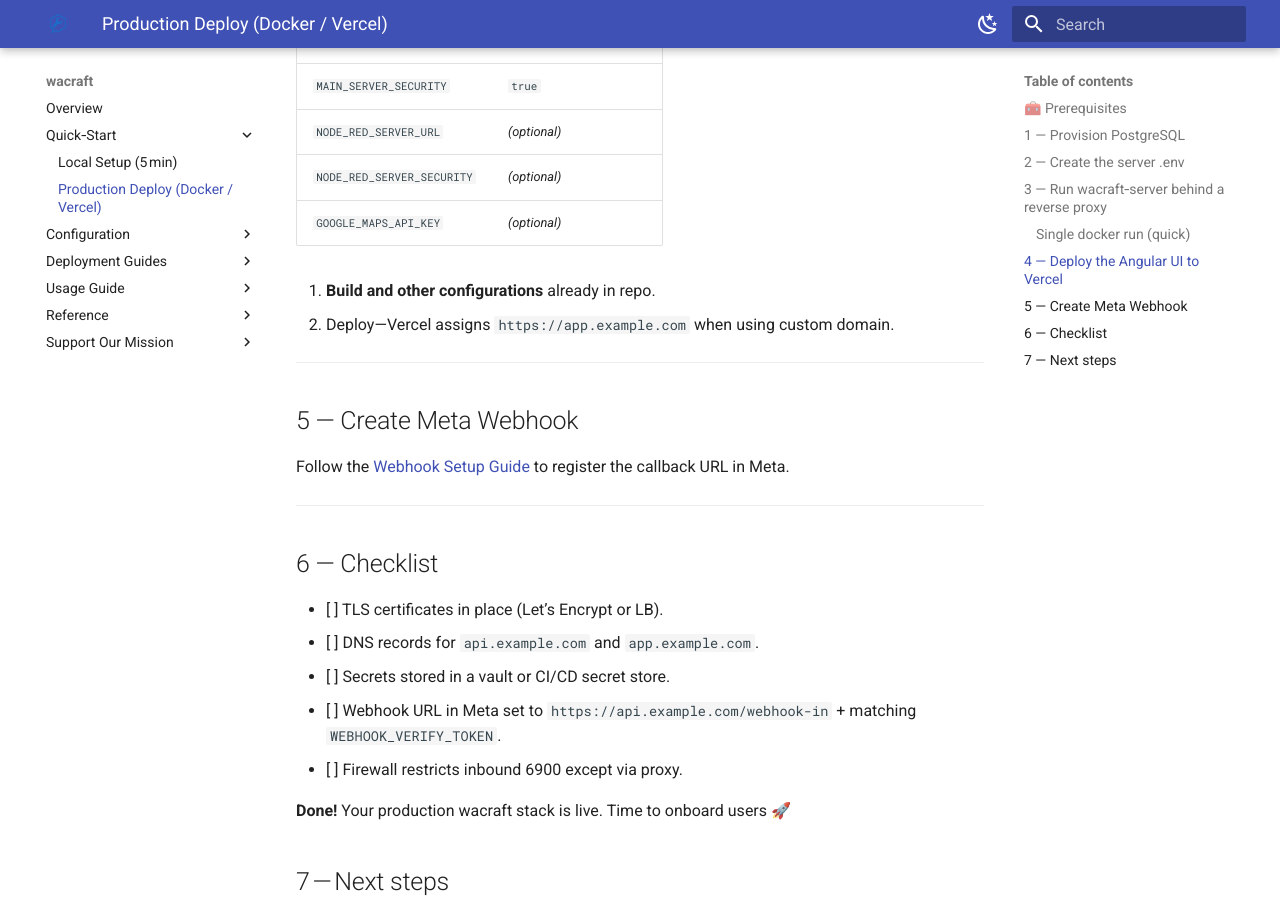
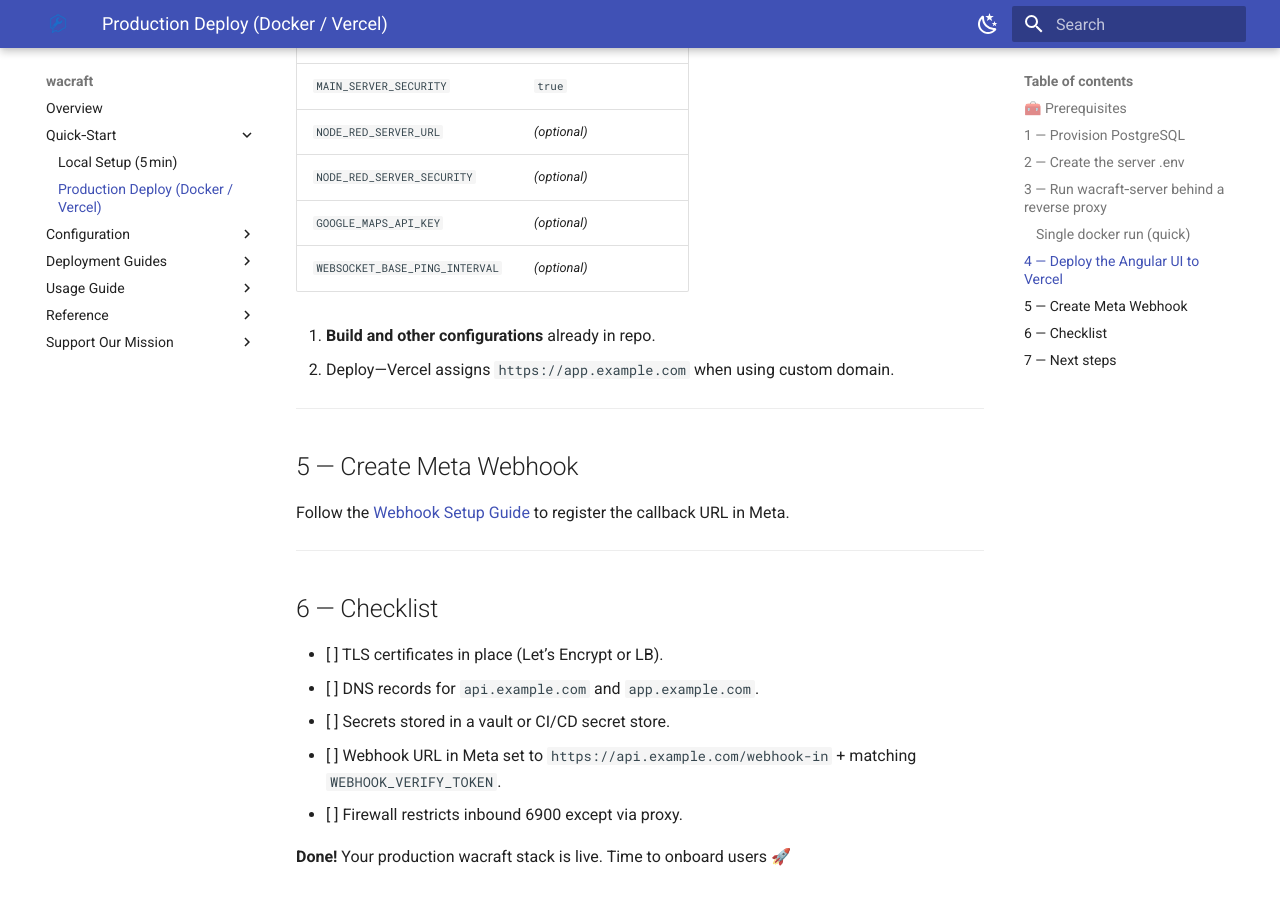
Before and after one commit to Astervia/wacraft, an MkDocs documentation site: the page built from docs/quickstart/production.md, in a window 1280 px wide and 900 px high, scrolled down 2640 px. Built offline with MkDocs 1.6.1 and Material for MkDocs 9.7.7, drawn with Linux system fonts in a browser that asks for light colours.

Commit message:
feature: new environment variables for client

```diff
--- a/docs/quickstart/production.md
+++ b/docs/quickstart/production.md
@@ -104,14 +104,15 @@
 1. **Fork** or **import** [https://github.com/Astervia/wacraft-client](https://github.com/Astervia/wacraft-client) in Vercel.
 2. In **Project Settings → Environment Variables** add:
 
-| Key                        | Value                        |
-| -------------------------- | ---------------------------- |
-| `IS_LITE`                  | `true` *(supporters: false)* |
-| `MAIN_SERVER_URL`          | `api.example.com`            |
-| `MAIN_SERVER_SECURITY`     | `true`                       |
-| `NODE_RED_SERVER_URL`      | _(optional)_                 |
-| `NODE_RED_SERVER_SECURITY` | _(optional)_                 |
-| `GOOGLE_MAPS_API_KEY`      | _(optional)_                 |
+| Key                            | Value                        |
+| ------------------------------ | ---------------------------- |
+| `IS_LITE`                      | `true` *(supporters: false)* |
+| `MAIN_SERVER_URL`              | `api.example.com`            |
+| `MAIN_SERVER_SECURITY`         | `true`                       |
+| `NODE_RED_SERVER_URL`          | _(optional)_                 |
+| `NODE_RED_SERVER_SECURITY`     | _(optional)_                 |
+| `GOOGLE_MAPS_API_KEY`          | _(optional)_                 |
+| `WEBSOCKET_BASE_PING_INTERVAL` | _(optional)_                 |
 
 3. **Build and other configurations** already in repo.
 4. Deploy—Vercel assigns `https://app.example.com` when using custom domain.
```
Also changed, not shown: docs/config/env-vars.md (+1 -0 lines), docs/deploy/binary-vercel.md (+9 -8 lines), docs/deploy/docker-compose.md (+1 -0 lines), docs/quickstart/local.md (+3 -3 lines), 2 other files.
